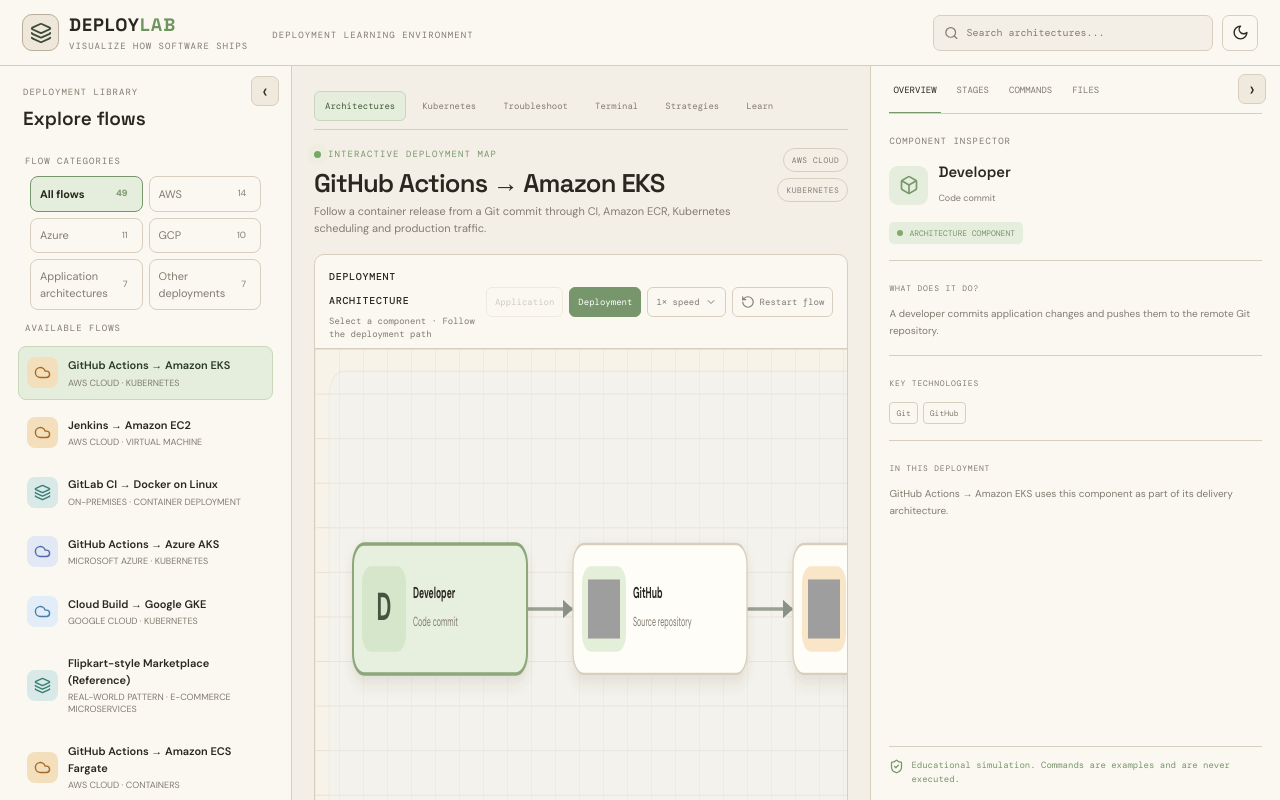
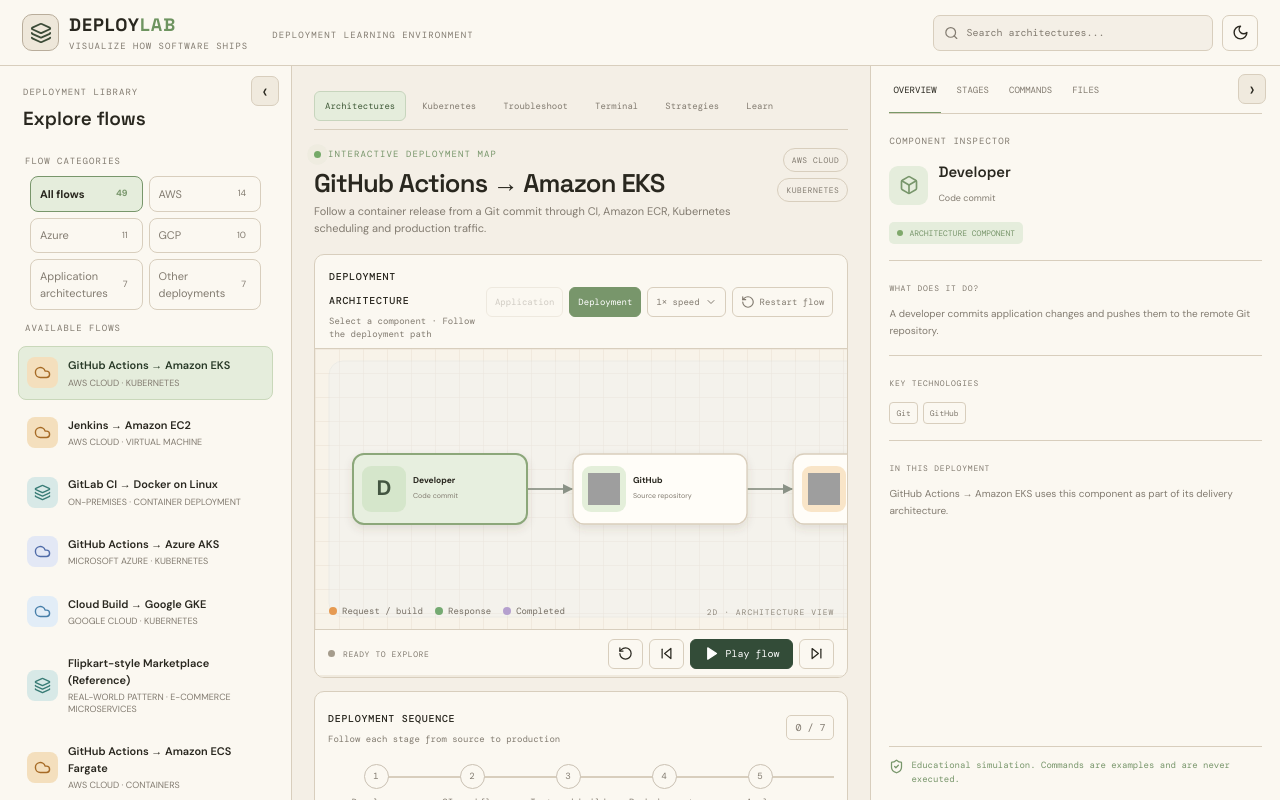
Before and after one commit to gajulatechi27/devops-deployment-explorer, a React (Vite) app: page / in a window 1280 px wide. Shown: the top 800 px of the page. Built offline with nearby package versions, Linux system fonts and the light colour scheme; grey boxes are pictures that could not be loaded.

Commit message:
style: compact deployment flow canvas

```diff
--- a/src/index.css
+++ b/src/index.css
@@ -188,3 +188,9 @@ button,input{font:inherit}button{cursor:pointer}.topbar{grid-column:1/-1;grid-ro
 .production-checklist li{padding:2px 0}
 .safety-reminder{margin:0 9px 9px;padding:8px;border-radius:5px;background:var(--accent-soft);color:var(--muted);font:8px/1.55 'DM Mono'}
 @media(max-width:700px){.implementation-guide-head{flex-direction:column}.implementation-steps{grid-template-columns:1fr}.project-structure-body{grid-template-columns:1fr}}
+
+
+/* Deployment flow is a single horizontal lane; don't reserve unused tier rows. */
+.architecture-2d.flow-map{height:clamp(210px,22vw,280px);min-height:210px;max-height:280px}
+.architecture-2d.flow-map svg{height:100%;width:auto;min-width:0}
+@media(max-width:700px){.architecture-2d.flow-map{height:220px;min-height:220px;max-height:220px}}
```
